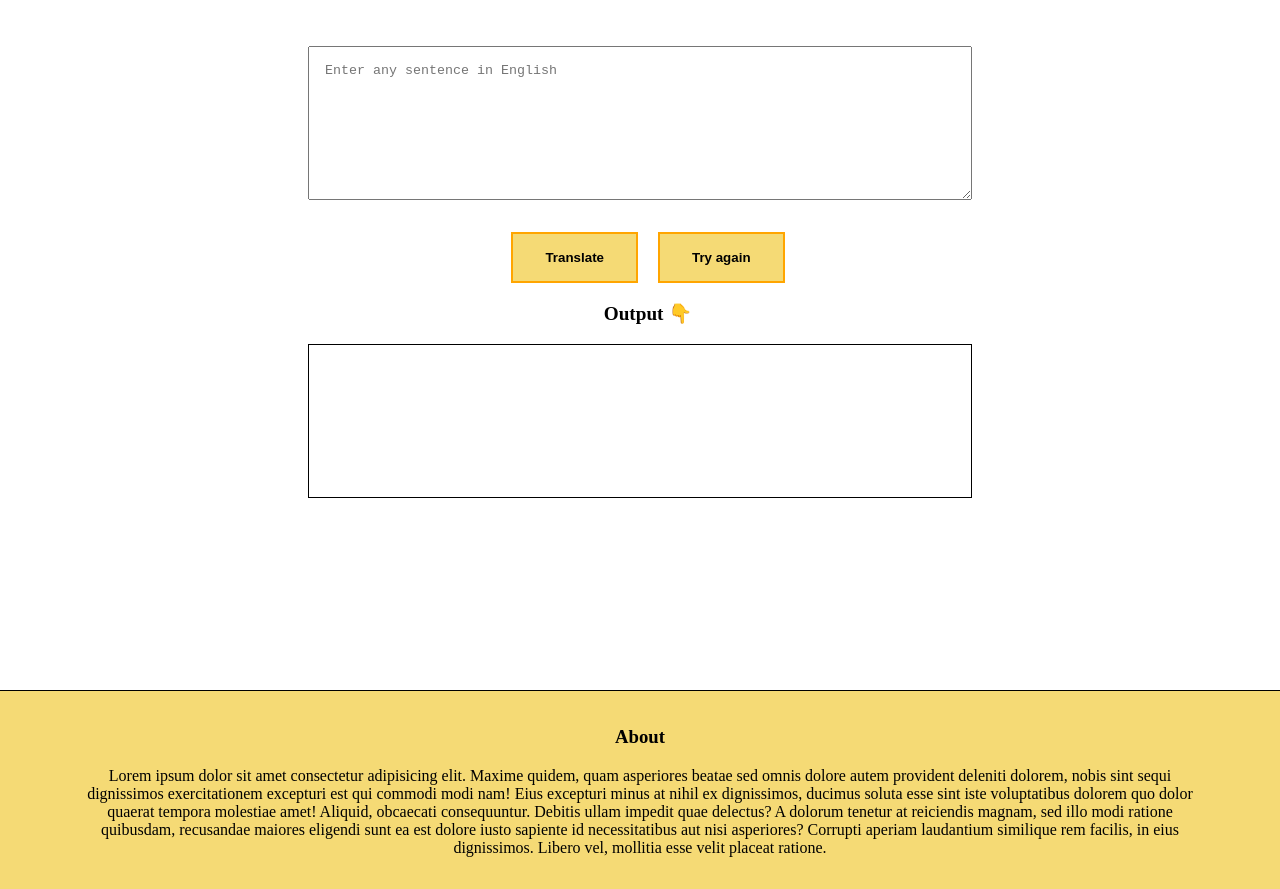
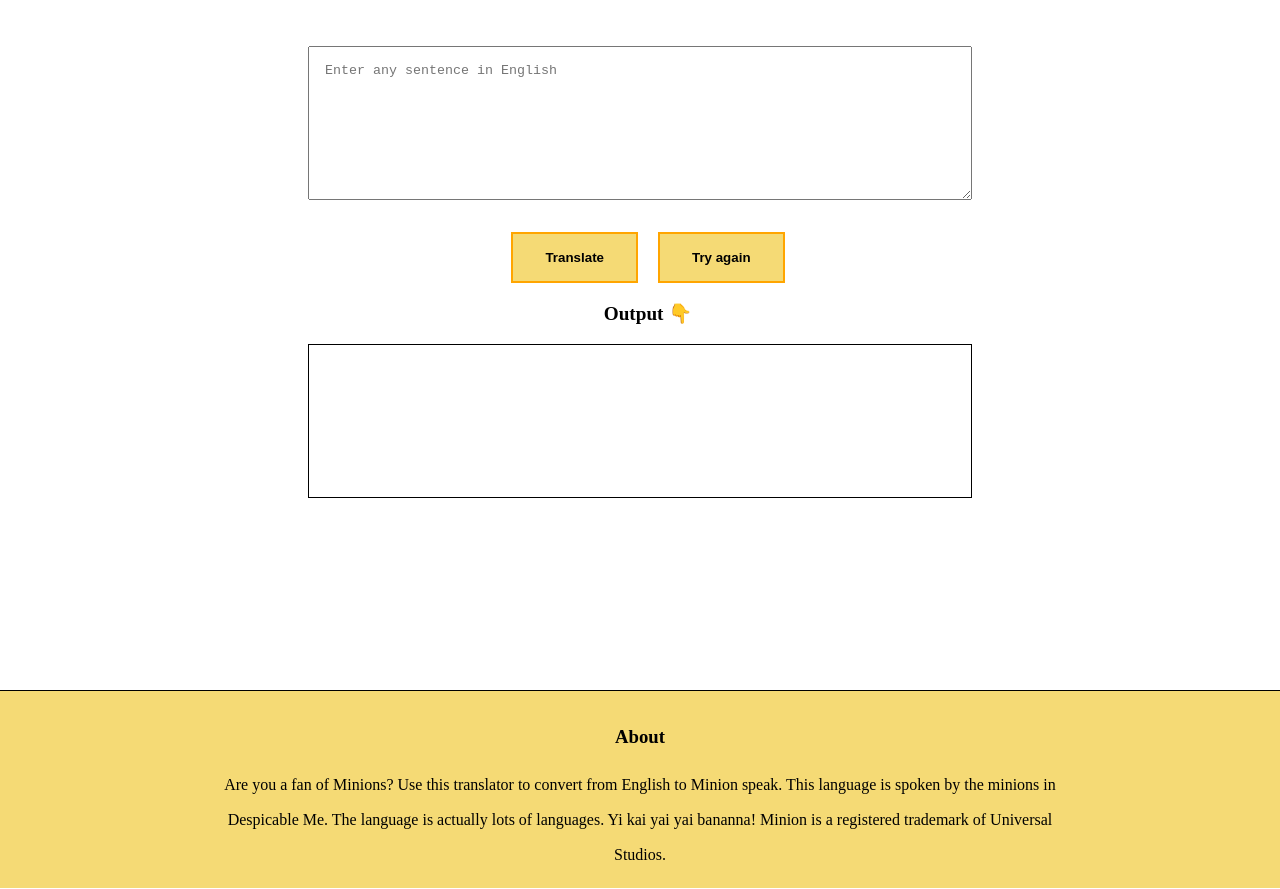
Before and after one commit to vivek-guda/Minionese, a plain HTML site: page index.html in a window 1280 px wide. Shown: the part 94-983 px from the top of the page. Drawn offline with nearby package versions, Linux system fonts and the light colour scheme.

Commit message:
First commit

```diff
--- a/app.js
+++ b/app.js
@@ -4,7 +4,7 @@ var outputTxt = document.querySelector("#outputArea");
 var retrybtn = document.querySelector("#retry");
 
 var clickHandler = () => {
-    var url = "https://api.funtranslations.com/translate/yoda.js" + "?text=" + txtInp.value;
+    var url = "https://api.funtranslations.com/translate/minion.json" + "?text=" + txtInp.value;
     axios.get(url)
     .then(res => {
         var translatedText = res.data.contents.translated;
@@ -19,5 +19,5 @@ translatebtn.addEventListener("click",clickHandler);
 
 retrybtn.addEventListener("click",() => {
     txtInp.value = "";
-    outputTxt.value = "";
+    outputTxt.innerText = "";
 })
--- a/index.html
+++ b/index.html
@@ -23,7 +23,7 @@
     </div>
     <footer id="footer">
         <h3>About</h3>
-        <p>Lorem ipsum dolor sit amet consectetur adipisicing elit. Maxime quidem, quam asperiores beatae sed omnis dolore autem provident deleniti dolorem, nobis sint sequi dignissimos exercitationem excepturi est qui commodi modi nam! Eius excepturi minus at nihil ex dignissimos, ducimus soluta esse sint iste voluptatibus dolorem quo dolor quaerat tempora molestiae amet! Aliquid, obcaecati consequuntur. Debitis ullam impedit quae delectus? A dolorum tenetur at reiciendis magnam, sed illo modi ratione quibusdam, recusandae maiores eligendi sunt ea est dolore iusto sapiente id necessitatibus aut nisi asperiores? Corrupti aperiam laudantium similique rem facilis, in eius dignissimos. Libero vel, mollitia esse velit placeat ratione.</p>
+        <p>Are you a fan of Minions? Use this translator to convert from English to Minion speak. This language is spoken by the minions in Despicable Me. The language is actually lots of languages. Yi kai yai yai bananna! Minion is a registered trademark of Universal Studios.</p>
     </footer>
 
     <script src="app.js"></script>
--- a/styles.css
+++ b/styles.css
@@ -63,7 +63,13 @@ body{
 }
 #footer{
     border-top : 1px solid black;
-    padding : 1rem 5rem;
+    padding : 1rem 2rem;
     text-align : center;
     background-color: var(--bananayellow);
 }
+
+#footer p{
+    max-width:70%;
+    margin : auto;
+    line-height: 2.2rem;
+}
```
